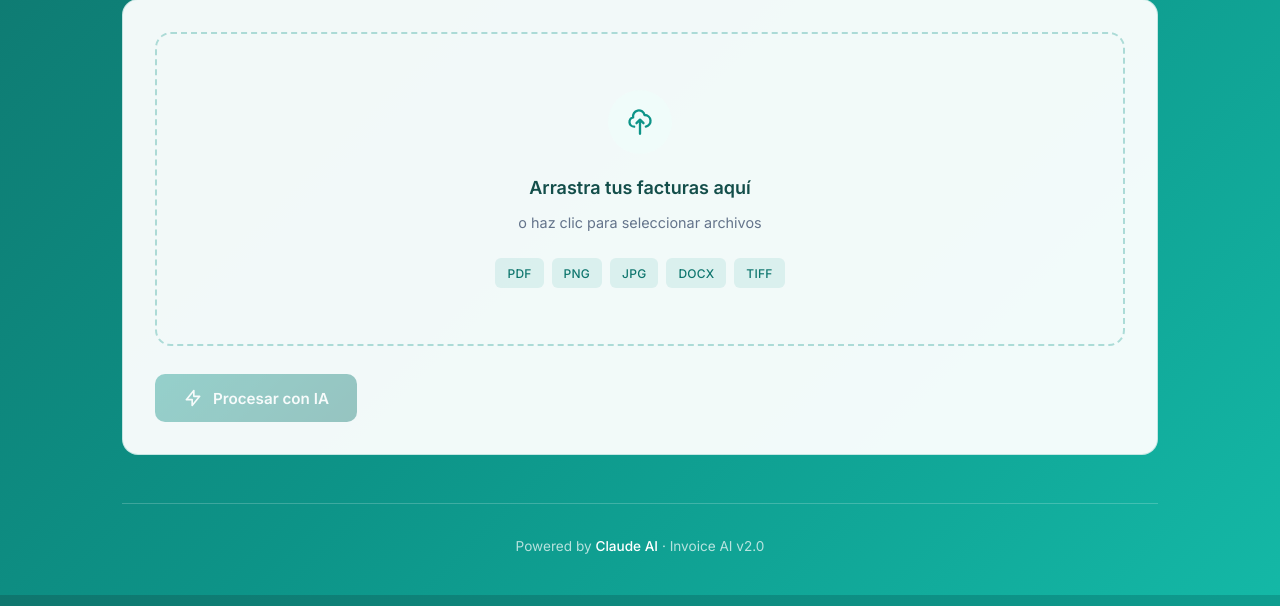
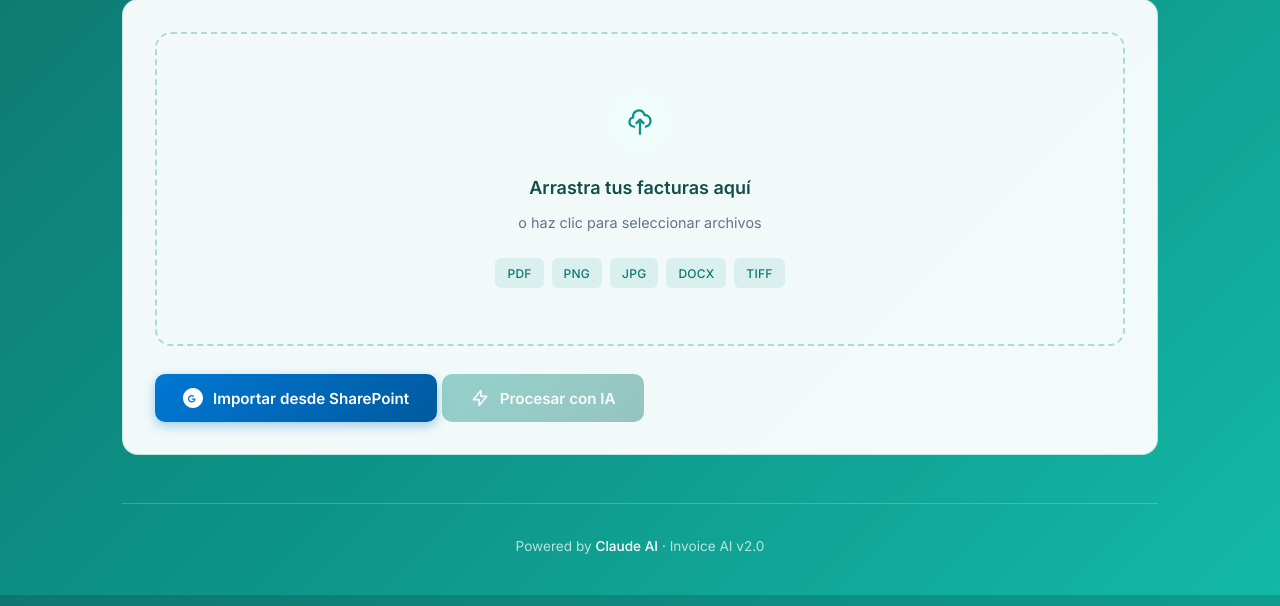
Before and after one commit to SANZ-company-AY-tools/INVOICE_AI, a Flask app: template templates/index.html in a window 1280 px wide. Shown: the part 205-811 px from the top of the page. Run offline with Flask 3, Linux system fonts and the light colour scheme; the template is opened without the code that fills it: most values are stand-ins (such as "Sample title", 1, 10 or a date in 2020).

Commit message:
Integración SharePoint para importar facturas

```diff
--- a/app.py
+++ b/app.py
@@ -130,7 +130,95 @@ def logout():
 def index():
     """Render main page."""
     user = session.get('user', {})
-    return render_template('index.html', user=user)
+    return render_template('index.html', user=user, client_id=AZURE_CLIENT_ID)
+
+
+@app.route('/sharepoint/callback')
+def sharepoint_callback():
+    """Callback page for SharePoint file picker."""
+    return '''
+    <!DOCTYPE html>
+    <html>
+    <head><title>SharePoint Picker</title></head>
+    <body>
+        <h2>Selecciona archivos de SharePoint</h2>
+        <div id="picker"></div>
+        <script>
+            // Get access token from URL fragment
+            const hash = window.location.hash.substring(1);
+            const params = new URLSearchParams(hash);
+            const accessToken = params.get('access_token');
+
+            if (accessToken) {
+                // Fetch files from OneDrive/SharePoint root
+                fetch('https://graph.microsoft.com/v1.0/me/drive/root/children', {
+                    headers: { 'Authorization': 'Bearer ' + accessToken }
+                })
+                .then(r => r.json())
+                .then(data => {
+                    const picker = document.getElementById('picker');
+                    picker.innerHTML = '<h3>Tus archivos:</h3>';
+
+                    const allowedExts = ['.pdf', '.png', '.jpg', '.jpeg', '.docx', '.tiff'];
+                    const files = data.value.filter(f => f.file && allowedExts.some(ext => f.name.toLowerCase().endsWith(ext)));
+
+                    files.forEach(file => {
+                        const btn = document.createElement('button');
+                        btn.textContent = file.name;
+                        btn.style.cssText = 'display:block;margin:5px;padding:10px;cursor:pointer;';
+                        btn.onclick = () => {
+                            window.opener.postMessage({
+                                type: 'sharepoint_files',
+                                accessToken: accessToken,
+                                files: [{
+                                    name: file.name,
+                                    downloadUrl: file['@microsoft.graph.downloadUrl']
+                                }]
+                            }, window.location.origin);
+                        };
+                        picker.appendChild(btn);
+                    });
+
+                    if (files.length === 0) {
+                        picker.innerHTML += '<p>No se encontraron facturas (PDF, PNG, JPG, DOCX)</p>';
+                    }
+                })
+                .catch(err => {
+                    document.body.innerHTML = '<p>Error al cargar archivos: ' + err.message + '</p>';
+                });
+            } else {
+                document.body.innerHTML = '<p>Error de autenticación</p>';
+            }
+        </script>
+    </body>
+    </html>
+    '''
+
+
+@app.route('/sharepoint/download', methods=['POST'])
+@login_required
+def sharepoint_download():
+    """Download file from SharePoint/OneDrive."""
+    import requests
+
+    data = request.get_json()
+    download_url = data.get('downloadUrl')
+    filename = data.get('name')
+    access_token = data.get('accessToken')
+
+    if not download_url or not access_token:
+        return jsonify({'error': 'Missing download URL or token'}), 400
+
+    # Download file from Microsoft Graph
+    response = requests.get(download_url, headers={'Authorization': f'Bearer {access_token}'})
+
+    if response.ok:
+        return response.content, 200, {
+            'Content-Type': response.headers.get('Content-Type', 'application/octet-stream'),
+            'Content-Disposition': f'attachment; filename="{filename}"'
+        }
+
+    return jsonify({'error': 'Failed to download file'}), 500
 
 
 @app.route('/upload', methods=['POST'])
--- a/requirements.txt
+++ b/requirements.txt
@@ -9,3 +9,4 @@ werkzeug>=3.0.0
 python-docx>=1.1.0
 msal>=1.24.0
 Flask-Session>=0.5.0
+requests>=2.31.0
--- a/templates/index.html
+++ b/templates/index.html
@@ -322,6 +322,17 @@
         .btn-success:hover {
             transform: translateY(-2px);
             box-shadow: 0 6px 20px rgba(16, 185, 129, 0.45);
+        }
+
+        .btn-sharepoint {
+            background: linear-gradient(135deg, #0078d4 0%, #005a9e 100%);
+            color: white;
+            box-shadow: 0 4px 12px rgba(0, 120, 212, 0.35);
+        }
+
+        .btn-sharepoint:hover {
+            transform: translateY(-2px);
+            box-shadow: 0 6px 20px rgba(0, 120, 212, 0.45);
         }
 
         .btn svg {
@@ -710,6 +721,12 @@
             </div>
 
             <div class="actions">
+                <button class="btn btn-sharepoint" id="sharepointBtn">
+                    <svg xmlns="http://www.w3.org/2000/svg" width="20" height="20" viewBox="0 0 24 24" fill="currentColor">
+                        <path d="M12 0C5.373 0 0 5.373 0 12s5.373 12 12 12 12-5.373 12-12S18.627 0 12 0zm-1.5 17.5c-2.485 0-4.5-2.015-4.5-4.5s2.015-4.5 4.5-4.5c1.103 0 2.103.4 2.888 1.062l-1.168 1.168A2.973 2.973 0 0010.5 10c-1.654 0-3 1.346-3 3s1.346 3 3 3c1.302 0 2.407-.833 2.816-2H10.5v-1.5h4.5v.75c0 2.485-2.015 4.25-4.5 4.25z"/>
+                    </svg>
+                    Importar desde SharePoint
+                </button>
                 <button class="btn btn-primary" id="processBtn" disabled>
                     <svg xmlns="http://www.w3.org/2000/svg" fill="none" viewBox="0 0 24 24" stroke="currentColor" stroke-width="2">
                         <path stroke-linecap="round" stroke-linejoin="round" d="M13 10V3L4 14h7v7l9-11h-7z" />
@@ -965,6 +982,59 @@
             resultsSection.classList.add('visible');
             processBtn.disabled = false;
         }
+
+        // SharePoint integration
+        const sharepointBtn = document.getElementById('sharepointBtn');
+
+        sharepointBtn.addEventListener('click', async () => {
+            const clientId = '{{ client_id }}';
+            const redirectUri = window.location.origin + '/sharepoint/callback';
+
+            // Open Microsoft picker
+            const pickerUrl = `https://login.microsoftonline.com/common/oauth2/v2.0/authorize?` +
+                `client_id=${clientId}` +
+                `&response_type=token` +
+                `&redirect_uri=${encodeURIComponent(redirectUri)}` +
+                `&scope=${encodeURIComponent('Files.Read.All Sites.Read.All')}` +
+                `&prompt=select_account`;
+
+            const popup = window.open(pickerUrl, 'SharePointPicker', 'width=600,height=700');
+
+            // Listen for message from popup
+            window.addEventListener('message', async function handler(event) {
+                if (event.origin !== window.location.origin) return;
+
+                if (event.data.type === 'sharepoint_files') {
+                    window.removeEventListener('message', handler);
+                    popup.close();
+
+                    // Download files from SharePoint
+                    for (const file of event.data.files) {
+                        try {
+                            const response = await fetch('/sharepoint/download', {
+                                method: 'POST',
+                                headers: { 'Content-Type': 'application/json' },
+                                body: JSON.stringify({
+                                    downloadUrl: file.downloadUrl,
+                                    name: file.name,
+                                    accessToken: event.data.accessToken
+                                })
+                            });
+
+                            if (response.ok) {
+                                const blob = await response.blob();
+                                const downloadedFile = new File([blob], file.name, { type: blob.type });
+                                selectedFiles.push(downloadedFile);
+                            }
+                        } catch (err) {
+                            console.error('Error downloading file:', err);
+                        }
+                    }
+
+                    renderFileList();
+                }
+            });
+        });
     </script>
 </body>
 </html>
```
